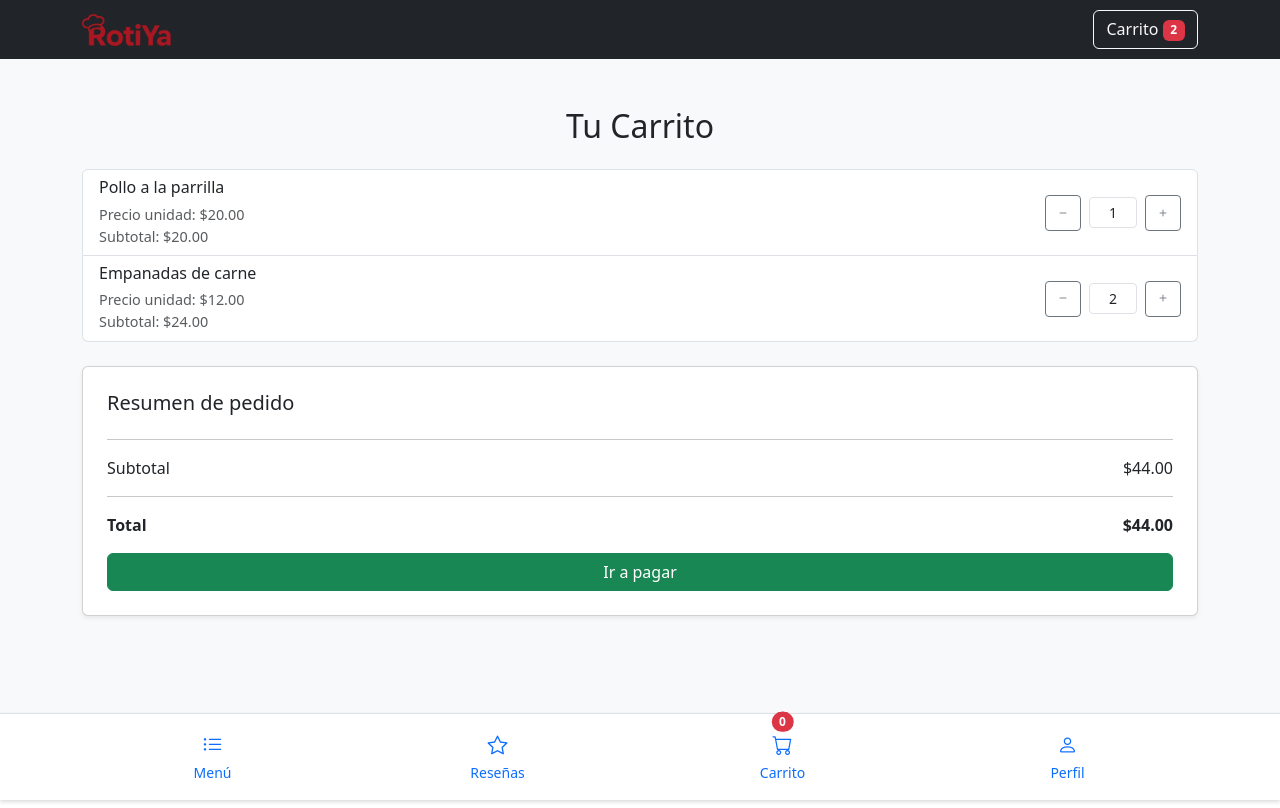
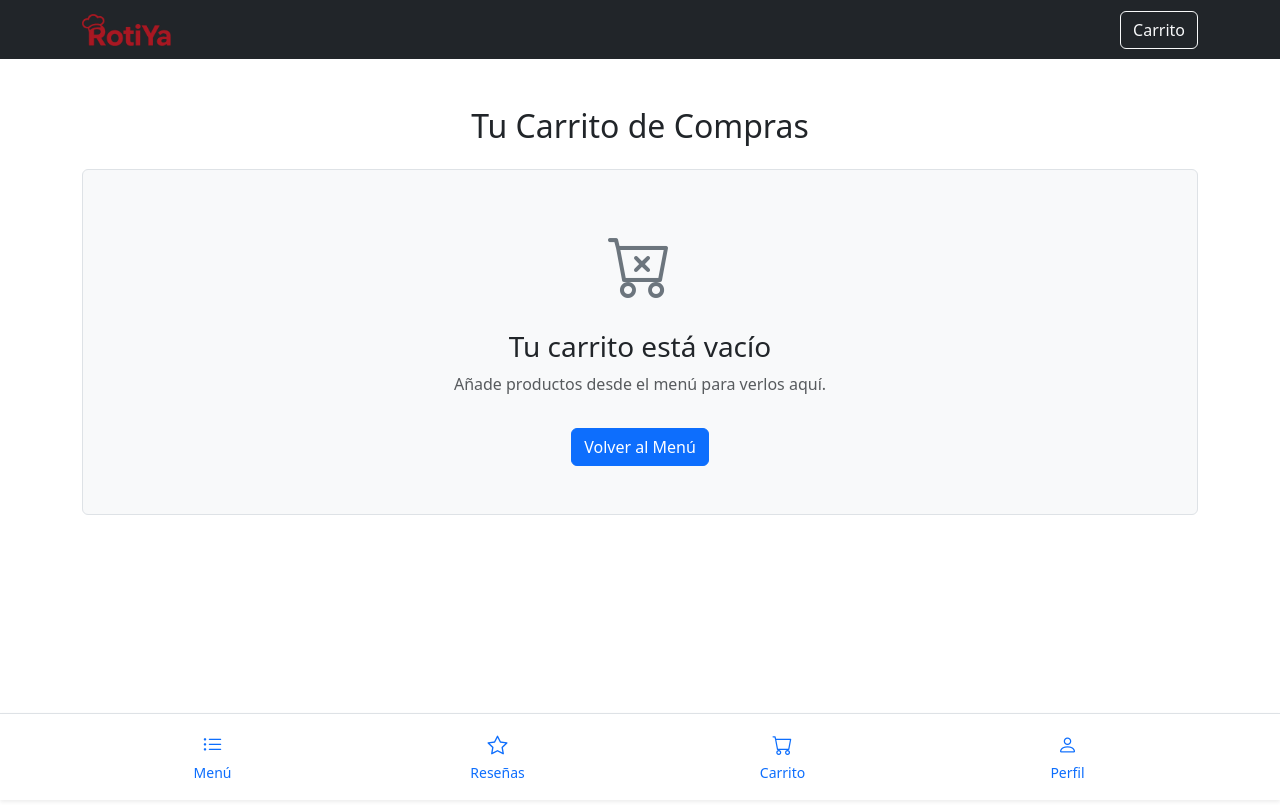
Before and after one commit to framartinez24/Programacion_1, an Angular app in the folder frontend/rotiya/: page /carrito in a window 1280 px wide. Built offline with nearby package versions, Linux system fonts and the light colour scheme.

Commit message:
mejoramos el carrito

```diff
--- a/frontend/rotiya/src/app/pages/carrito/carrito.html
+++ b/frontend/rotiya/src/app/pages/carrito/carrito.html
@@ -1,112 +1,63 @@
-<!DOCTYPE html>
-<html lang="es">
-<head>
-  <meta charset="UTF-8">
-  <meta name="viewport" content="width=device-width, initial-scale=1">
-  <title>RotiYa - Carrito</title>
-  <!-- Bootstrap CSS -->
-  <link href="https://cdn.jsdelivr.net/npm/bootstrap@5.3.2/dist/css/bootstrap.min.css" rel="stylesheet">
-  <!-- Bootstrap Icons -->
-  <link href="https://cdn.jsdelivr.net/npm/bootstrap-icons@1.11.3/font/bootstrap-icons.css" rel="stylesheet">
+<div class="container my-5">
 
-  <style>
-    body { padding-bottom: 72px; }
-    .qty-group .btn { width: 2.25rem; height: 2.25rem; line-height: 1; padding: 0; }
-    .qty-input { width: 3rem; text-align: center; }
-    .price-sm { font-size: .9rem; }
-  </style>
-</head>
-<body class="bg-light">
+  <!-- Usamos @if para decidir qué vista mostrar -->
+  @if (!showConfirmation()) {
+    <!-- VISTA 1: EL CARRITO DE COMPRAS (si showConfirmation es false) -->
+    <h2 class="text-center mb-4 brand-text">Tu Carrito de Compras</h2>
 
-  <!-- Contenido principal -->
-  <div class="container py-5">
-    <h2 class="mb-4 text-center brand-text">Tu Carrito</h2>
-
-    <!-- Lista de productos -->
-    <div class="list-group mb-4" id="cart-list">
-      <!-- Iteramos sobre los items usando *ngFor -->
-      <div class="list-group-item d-flex justify-content-between align-items-center cart-item"
-           *ngFor="let item of cartItems">
-        <div class="me-3">
-          <h6 class="mb-1">{{ item.name }}</h6>
-          <small class="text-muted price-sm">
-            Precio unidad: $<span class="unit-price">{{ formatPrice(item.unitPrice) }}</span>
-          </small>
-          <div class="text-muted price-sm">Subtotal: $<span class="line-total">{{ formatPrice(getLineTotal(item)) }}</span></div>
+    @if (cartItems().length > 0) {
+      <div class="card shadow-sm">
+        <div class="list-group list-group-flush">
+          @for (item of cartItems(); track item.nombre) {
+            <div class="list-group-item d-flex align-items-center">
+              <img [src]="item.img" [alt]="item.nombre" class="rounded me-3" style="width: 80px; height: 80px; object-fit: cover;">
+              <div class="flex-grow-1">
+                <h5 class="mb-1">{{ item.nombre }}</h5>
+                <p class="mb-1 text-muted">Cantidad: {{ item.cantidad }}</p>
               </div>
-        <div class="d-flex align-items-center qty-group">
-          <button class="btn btn-outline-secondary btn-sm btn-dec"
-                  (click)="decrementQuantity(item)"
-                  aria-label="Restar 1">
-            <i class="bi bi-dash"></i>
-          </button>
-          <input class="form-control form-control-sm mx-2 qty-input"
-                 type="text"
-                 [value]="item.quantity"
-                 inputmode="numeric"
-                 aria-label="Cantidad"
-                 readonly>
-          <button class="btn btn-outline-secondary btn-sm btn-inc"
-                  (click)="incrementQuantity(item)"
-                  aria-label="Sumar 1">
-            <i class="bi bi-plus"></i>
+              <div class="text-end">
+                <p class="fw-bold fs-5 mb-2">$ {{ (item.precio * item.cantidad).toFixed(2) }}</p>
+                <button class="btn btn-sm btn-outline-danger" (click)="removeFromCart(item.nombre)">
+                  <i class="bi bi-trash"></i> Eliminar
                 </button>
               </div>
             </div>
+          }
         </div>
-
-    <!-- Resumen -->
-    <div class="card p-4 shadow-sm">
-      <h5>Resumen de pedido</h5>
-      <hr>
-      <div class="d-flex justify-content-between">
-        <span>Subtotal</span>
-        <span>$<span id="subtotal">{{ formatPrice(getSubtotal()) }}</span></span>
+        <div class="card-footer bg-light p-3">
+          <div class="d-flex justify-content-between align-items-center mb-3">
+            <h4 class="mb-0">Total:</h4>
+            <h4 class="mb-0 text-success fw-bold">$ {{ totalPrice().toFixed(2) }}</h4>
           </div>
-      <hr>
-      <div class="d-flex justify-content-between fw-bold">
-        <span>Total</span>
-        <span>$<span id="total">{{ formatPrice(getTotal()) }}</span></span>
-      </div>
-      <a href="pago.html" class="btn btn-success w-100 mt-3">Ir a pagar</a>
+          <div class="d-grid gap-2 d-md-flex justify-content-md-end">
+            <button class="btn btn-outline-secondary" (click)="clearCart()">Vaciar Carrito</button>
+            <button class="btn btn-primary btn-lg" (click)="checkout()">Confirmar Pedido</button>
           </div>
         </div>
+      </div>
+    } @else {
+      <div class="text-center p-5 border rounded bg-light">
+        <i class="bi bi-cart-x" style="font-size: 4rem; color: #6c757d;"></i>
+        <h3 class="mt-3">Tu carrito está vacío</h3>
+        <p class="text-muted">Añade productos desde el menú para verlos aquí.</p>
+        <a routerLink="/menu" class="btn btn-primary mt-3">Volver al Menú</a>
+      </div>
+    }
 
-  <!-- Barra de navegación inferior fija -->
-  <nav class="navbar fixed-bottom bg-white border-top shadow-sm">
-    <div class="container px-0">
-      <ul class="nav nav-justified w-100 text-center">
-        <li class="nav-item">
-          <a class="nav-link py-2" href="menu.html">
-            <i class="bi bi-house-door fs-5 d-block"></i>
-            <small>Inicio</small>
-          </a>
-        </li>
-        <li class="nav-item">
-          <a class="nav-link py-2" href="menu.html">
-            <i class="bi bi-list-ul fs-5 d-block"></i>
-            <small>Menú</small>
-          </a>
-        </li>
-        <li class="nav-item">
-          <a class="nav-link py-2 position-relative active" href="carrito.html">
-            <i class="bi bi-cart fs-5 d-block"></i>
-            <small>Carrito</small>
-            <span class="position-absolute top-0 start-50 translate-middle badge rounded-pill bg-danger"
-                  id="bottom-cart-count">{{ getTotalItems() }}</span>
-          </a>
-        </li>
-        <li class="nav-item">
-          <a class="nav-link py-2" href="perfil.html">
-            <i class="bi bi-person fs-5 d-block"></i>
-            <small>Perfil</small>
-          </a>
-        </li>
-      </ul>
+  } @else {
+    <!-- VISTA 2: LA PANTALLA DE CONFIRMACIÓN (si showConfirmation es true) -->
+    <div class="text-center d-flex flex-column justify-content-center align-items-center" style="min-height: 60vh;">
+      <div class="card p-4 shadow-sm" style="max-width: 450px;">
+        <h1 class="text-success mb-3">
+          <i class="bi bi-check-circle-fill" style="font-size: 3rem;"></i>
+        </h1>
+        <h2 class="card-title">¡Pedido Confirmado!</h2>
+        <p class="card-text text-muted">
+          Tu pedido ya está en preparación. Podrás retirarlo en nuestro local en aproximadamente <strong>15 minutos</strong>.
+        </p>
+        <!-- Este botón ahora llama a la nueva función -->
+        <button (click)="backToMenu()" class="btn btn-primary mt-3">Volver al Menú</button>
       </div>
-  </nav>
-
-  <!-- Bootstrap JS -->
-  <script src="https://cdn.jsdelivr.net/npm/bootstrap@5.3.2/dist/js/bootstrap.bundle.min.js"></script>
-</body>
-</html>
+    </div>
+  }
+</div>
--- a/frontend/rotiya/src/app/pages/carrito/carrito.ts
+++ b/frontend/rotiya/src/app/pages/carrito/carrito.ts
@@ -1,67 +1,52 @@
-import { Component } from '@angular/core';
+import { Component, inject, signal } from '@angular/core';
 import { CommonModule } from '@angular/common';
-
-interface CartItem {
-  name: string;
-  unitPrice: number;
-  quantity: number;
-}
+import { Router, RouterModule } from '@angular/router';
+import { CartService } from '../../shared/cart';
 
 @Component({
   selector: 'app-carrito',
   standalone: true,
-  imports: [CommonModule],
+  imports: [CommonModule, RouterModule],
   templateUrl: './carrito.html',
   styleUrl: './carrito.scss'
 })
 export class Carrito {
-  cartItems: CartItem[] = [
-    {
-      name: 'Pollo a la parrilla',
-      unitPrice: 20.00,
-      quantity: 1
-    },
-    {
-      name: 'Empanadas de carne',
-      unitPrice: 12.00,
-      quantity: 2
-    }
-  ];
+  private cartService = inject(CartService);
+  private router = inject(Router);
 
-  // Calcular el subtotal de un item
-  getLineTotal(item: CartItem): number {
-    return item.unitPrice * item.quantity;
+  // Exponemos las señales del servicio a la vista
+  cartItems = this.cartService.cartItems;
+  totalPrice = this.cartService.totalPrice;
+
+  // ¡LA CLAVE ESTÁ AQUÍ!
+  // Creamos una nueva señal para controlar qué se muestra.
+  // Por defecto, se muestra el carrito (false).
+  showConfirmation = signal(false);
+
+  // --- MÉTODOS ---
+
+  removeFromCart(productName: string): void {
+    this.cartService.removeProduct(productName);
   }
 
-  // Calcular el subtotal del carrito
-  getSubtotal(): number {
-    return this.cartItems.reduce((sum, item) => sum + this.getLineTotal(item), 0);
-  }
-
-  // Calcular el total (por ahora igual al subtotal)
-  getTotal(): number {
-    return this.getSubtotal();
-  }
-
-  // Calcular cantidad total de items
-  getTotalItems(): number {
-    return this.cartItems.reduce((sum, item) => sum + item.quantity, 0);
-  }
-
-  // Incrementar cantidad
-  incrementQuantity(item: CartItem): void {
-    item.quantity++;
-  }
-
-  // Decrementar cantidad
-  decrementQuantity(item: CartItem): void {
-    if (item.quantity > 0) {
-      item.quantity--;
+  clearCart(): void {
+    if (confirm('¿Estás seguro de que quieres vaciar el carrito?')) {
+      this.cartService.clearCart();
     }
   }
 
-  // Formatear precio
-  formatPrice(price: number): string {
-    return price.toFixed(2);
+  // Lógica de "pago" actualizada
+  checkout(): void {
+    // 1. Vaciamos el carrito
+    this.cartService.clearCart();
+    // 2. En lugar de navegar, cambiamos el estado para mostrar la confirmación
+    this.showConfirmation.set(true);
+  }
+
+  // Nueva función para el botón "Volver al Menú"
+  backToMenu(): void {
+    this.router.navigate(['/menu']);
+    // Opcional: Reseteamos la vista por si el usuario vuelve al carrito con el botón "atrás" del navegador
+    this.showConfirmation.set(false);
   }
 }
--- a/frontend/rotiya/src/app/pages/menu/menu.html
+++ b/frontend/rotiya/src/app/pages/menu/menu.html
@@ -1,6 +1,5 @@
 <div class="container my-3">
 
-  <!-- BARRA DE NAVEGACIÓN SIN RESEÑAS -->
   <nav class="category-nav">
     <button class="category-item" (click)="changePage('principales')" [class.active]="currentPage() === 'principales'">Platos Principales</button>
     <button class="category-item" (click)="changePage('entradas')" [class.active]="currentPage() === 'entradas'">Entradas</button>
@@ -23,7 +22,8 @@
                   <p class="card-text text-muted small">{{ producto.descripcion }}</p>
                   <div class="mt-auto d-flex justify-content-between align-items-center">
                     <p class="text-success fw-bold fs-5 mb-0">$ {{ producto.precio.toFixed(2) }}</p>
-                    <button class="btn btn-primary">Añadir</button>
+                    <!-- BOTÓN CONECTADO -->
+                    <button class="btn btn-primary" (click)="addToCart(producto)">Añadir</button>
                   </div>
                 </div>
               </div>
@@ -44,7 +44,8 @@
                   <p class="card-text text-muted small">{{ producto.descripcion }}</p>
                   <div class="mt-auto d-flex justify-content-between align-items-center">
                     <p class="text-success fw-bold fs-5 mb-0">$ {{ producto.precio.toFixed(2) }}</p>
-                    <button class="btn btn-primary">Añadir</button>
+                    <!-- BOTÓN CONECTADO -->
+                    <button class="btn btn-primary" (click)="addToCart(producto)">Añadir</button>
                   </div>
                 </div>
               </div>
@@ -65,7 +66,8 @@
                   <p class="card-text text-muted small">{{ producto.descripcion }}</p>
                   <div class="mt-auto d-flex justify-content-between align-items-center">
                     <p class="text-success fw-bold fs-5 mb-0">$ {{ producto.precio.toFixed(2) }}</p>
-                    <button class="btn btn-primary">Añadir</button>
+                    <!-- BOTÓN CONECTADO -->
+                    <button class="btn btn-primary" (click)="addToCart(producto)">Añadir</button>
                   </div>
                 </div>
               </div>
@@ -86,7 +88,8 @@
                   <p class="card-text text-muted small">{{ producto.descripcion }}</p>
                   <div class="mt-auto d-flex justify-content-between align-items-center">
                     <p class="text-success fw-bold fs-5 mb-0">$ {{ producto.precio.toFixed(2) }}</p>
-                    <button class="btn btn-primary">Añadir</button>
+                    <!-- BOTÓN CONECTADO -->
+                    <button class="btn btn-primary" (click)="addToCart(producto)">Añadir</button>
                   </div>
                 </div>
               </div>
@@ -96,62 +99,7 @@
       }
 
       @case ('resenas') {
-        <div>
-          <h2 class="mb-4 text-center brand-text">Reseñas de Clientes</h2>
-
-          <div class="card mb-5 shadow-sm">
-            <div class="card-body">
-              <h5 class="card-title">Deja tu opinión</h5>
-              <form #resenaForm="ngForm" (ngSubmit)="submitResena(resenaForm)">
-
-                <div class="mb-3">
-                  <label for="resenaProducto" class="form-label">¿Sobre qué producto quieres opinar?</label>
-                  <select id="resenaProducto" name="resenaProducto" class="form-select" [(ngModel)]="newResena.productoNombre" required>
-                    <option value="" disabled>Selecciona un producto...</option>
-                    @for (producto of todosLosProductos(); track producto.nombre) {
-                      <option [value]="producto.nombre">{{ producto.nombre }}</option>
-                    }
-                  </select>
-                </div>
-
-                <div class="mb-3">
-                  <label for="resenaNombre" class="form-label">Tu nombre</label>
-                  <input type="text" id="resenaNombre" name="resenaNombre" class="form-control" [(ngModel)]="newResena.nombre" required>
-                </div>
-                <div class="mb-3">
-                  <label for="resenaComentario" class="form-label">Comentario</label>
-                  <textarea id="resenaComentario" name="resenaComentario" class="form-control" [(ngModel)]="newResena.comentario" rows="3" required></textarea>
-                </div>
-                <div class="mb-3">
-                  <label for="resenaCalificacion" class="form-label">Calificación: {{ newResena.calificacion }} / 5</label>
-                  <input type="range" id="resenaCalificacion" name="resenaCalificacion" class="form-range" min="1" max="5" step="1" [(ngModel)]="newResena.calificacion">
-                </div>
-                <button type="submit" class="btn btn-primary" [disabled]="resenaForm.invalid">Enviar Reseña</button>
-              </form>
-            </div>
-          </div>
-
-          @for (resena of resenas(); track resena.fecha + resena.nombre) {
-            <div class="card mb-3">
-              <div class="card-body">
-                <div class="d-flex justify-content-between">
-                  <div>
-                    <h6 class="card-subtitle mb-1 text-muted">{{ resena.nombre }}</h6>
-                    <p class="card-text fw-bold mb-2">Opinó sobre: {{ resena.productoNombre }}</p>
-                  </div>
-                  <div class="text-warning">
-                    @for (star of [].constructor(resena.calificacion); track $index) { <i class="bi bi-star-fill"></i> }
-                    @for (star of [].constructor(5 - resena.calificacion); track $index) { <i class="bi bi-star"></i> }
-                  </div>
-                </div>
-                <p class="card-text fst-italic">"{{ resena.comentario }}"</p>
-                <small class="text-muted">{{ resena.fecha }}</small>
-              </div>
-            </div>
-          } @empty {
-            <p class="text-center text-muted">Aún no hay reseñas. ¡Sé el primero en dejar una!</p>
-          }
-        </div>
+        <!-- ... (la sección de reseñas no cambia) ... -->
       }
     }
   </div>
--- a/frontend/rotiya/src/app/shared/bottom-bar/bottom-bar.html
+++ b/frontend/rotiya/src/app/shared/bottom-bar/bottom-bar.html
@@ -7,7 +7,6 @@
         </a>
       </li>
       <li class="nav-item">
-        <!-- ESTE BOTÓN AHORA LLAMA A LA FUNCIÓN ESPECIAL -->
         <a class="nav-link py-2" (click)="goToResenas()" style="cursor: pointer;">
           <i class="bi bi-star fs-5 d-block"></i><small>Reseñas</small>
         </a>
@@ -15,7 +14,14 @@
       <li class="nav-item">
         <a class="nav-link py-2 position-relative" routerLink="/carrito" routerLinkActive="active">
           <i class="bi bi-cart fs-5 d-block"></i><small>Carrito</small>
-          <span class="position-absolute top-0 start-50 translate-middle badge rounded-pill bg-danger">0</span>
+          <!--
+            CONECTAMOS EL BADGE, IGUAL QUE EN LA BARRA SUPERIOR
+          -->
+          @if (cartItemCount() > 0) {
+            <span class="position-absolute top-0 start-50 translate-middle badge rounded-pill bg-danger">
+              {{ cartItemCount() }}
+            </span>
+          }
         </a>
       </li>
       <li class="nav-item">
--- /dev/null
+++ b/frontend/rotiya/src/app/shared/cart.ts
@@ -0,0 +1,104 @@
+import { Injectable, signal, computed, effect, PLATFORM_ID, Inject } from '@angular/core';
+import { isPlatformBrowser } from '@angular/common';
+import { Producto } from '../pages/panel-admin/admin-data';
+
+// Definimos una interfaz para los productos dentro del carrito.
+// Es como un 'Producto', pero con una propiedad 'cantidad' específica para el carrito.
+export interface CartItem extends Producto {
+  cantidad: number;
+}
+
+const CART_LS_KEY = 'rotiya_cart_v1';
+
+@Injectable({
+  providedIn: 'root'
+})
+export class CartService {
+  private isBrowser: boolean;
+
+  // --- SEÑALES PRINCIPALES ---
+  // Esta señal contiene la lista de productos en el carrito. Es el "estado" principal.
+  cartItems = signal<CartItem[]>([]);
+
+  // --- SEÑALES COMPUTADAS (Calculadas automáticamente) ---
+  // Esta señal calcula el número total de artículos en el carrito.
+  // Se actualiza automáticamente cada vez que 'cartItems' cambia.
+  totalItems = computed(() => {
+    return this.cartItems().reduce((total, item) => total + item.cantidad, 0);
+  });
+
+  // Esta señal calcula el precio total del carrito.
+  // También se actualiza automáticamente.
+  totalPrice = computed(() => {
+    return this.cartItems().reduce((total, item) => total + (item.precio * item.cantidad), 0);
+  });
+
+
+  constructor(@Inject(PLATFORM_ID) private platformId: Object) {
+    this.isBrowser = isPlatformBrowser(this.platformId);
+
+    // Si estamos en el navegador, cargamos el carrito guardado.
+    if (this.isBrowser) {
+      this.loadCartFromLocalStorage();
+
+      // Creamos un "efecto" que guardará el carrito en localStorage
+      // cada vez que la lista de productos cambie.
+      effect(() => {
+        this.saveCartToLocalStorage();
+      });
+    }
+  }
+
+  // --- MÉTODOS PÚBLICOS (Las acciones que podemos hacer) ---
+
+  /**
+   * Añade un producto al carrito.
+   * Si el producto ya existe, incrementa su cantidad.
+   * Si no existe, lo añade a la lista.
+   */
+  addProduct(productToAdd: Producto): void {
+    this.cartItems.update(currentItems => {
+      const existingItem = currentItems.find(item => item.nombre === productToAdd.nombre);
+
+      if (existingItem) {
+        // El producto ya está, incrementamos la cantidad
+        existingItem.cantidad++;
+        return [...currentItems];
+      } else {
+        // El producto es nuevo, lo añadimos con cantidad 1
+        const newItem: CartItem = { ...productToAdd, cantidad: 1 };
+        return [...currentItems, newItem];
+      }
+    });
+  }
+
+  /**
+   * Elimina un producto del carrito, sin importar la cantidad.
+   */
+  removeProduct(productName: string): void {
+    this.cartItems.update(currentItems =>
+      currentItems.filter(item => item.nombre !== productName)
+    );
+  }
+
+  /**
+   * Vacía completamente el carrito de compras.
+   */
+  clearCart(): void {
+    this.cartItems.set([]);
+  }
+
+
+  // --- MÉTODOS PRIVADOS (Lógica interna) ---
+
+  private saveCartToLocalStorage(): void {
+    localStorage.setItem(CART_LS_KEY, JSON.stringify(this.cartItems()));
+  }
+
+  private loadCartFromLocalStorage(): void {
+    const savedCart = localStorage.getItem(CART_LS_KEY);
+    if (savedCart) {
+      this.cartItems.set(JSON.parse(savedCart));
+    }
+  }
+}
--- a/frontend/rotiya/src/app/shared/navbar/navbar.html
+++ b/frontend/rotiya/src/app/shared/navbar/navbar.html
@@ -1,8 +1,20 @@
-  <nav class="navbar navbar-expand-lg navbar-dark bg-dark">
-    <div class="container">
-<a class="navbar-brand" href="menu.html">
-  <img src="rotiya2.png" alt="RotiYa" height="32" class="d-inline-block align-text-top">
-</a>
-<a href="/carrito" class="btn btn-outline-light ms-auto">Carrito <span class="badge bg-danger">2</span></a>
-    </div>
-  </nav>
+<nav class="navbar navbar-expand-lg navbar-dark bg-dark">
+  <div class="container">
+    <a class="navbar-brand" routerLink="/menu">
+      <!-- Asumo que tienes tu logo en la carpeta public -->
+      <img src="/rotiya2.png" alt="RotiYa" style="height: 32px;" class="d-inline-block align-text-top">
+    </a>
+    <a routerLink="/carrito" class="btn btn-outline-light ms-auto">
+      Carrito
+      <!--
+        LA MAGIA:
+        - @if: Solo muestra el número si hay más de 0 items.
+        - {{ cartItemCount() }}: Muestra el valor de la señal.
+          Usamos () porque es una señal.
+      -->
+      @if (cartItemCount() > 0) {
+        <span class="badge bg-danger ms-1">{{ cartItemCount() }}</span>
+      }
+    </a>
+  </div>
+</nav>
```
Also changed, not shown: frontend/rotiya/src/app/pages/menu/menu.ts (+9 -4 lines), frontend/rotiya/src/app/shared/bottom-bar/bottom-bar.ts (+6 -3 lines), frontend/rotiya/src/app/shared/navbar/navbar.ts (+8 -2 lines). Lines whose indentation alone changed are shown as unchanged.
